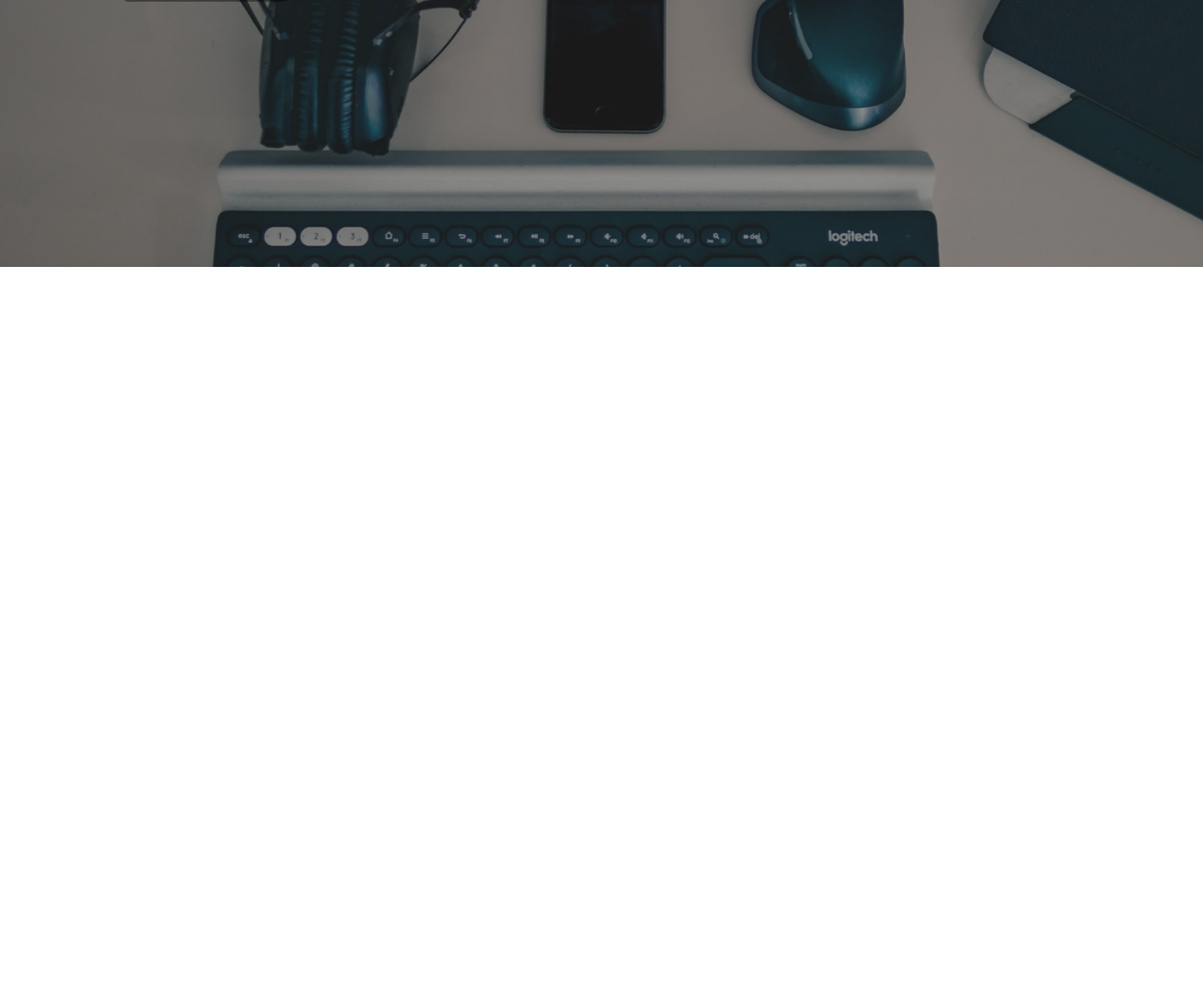
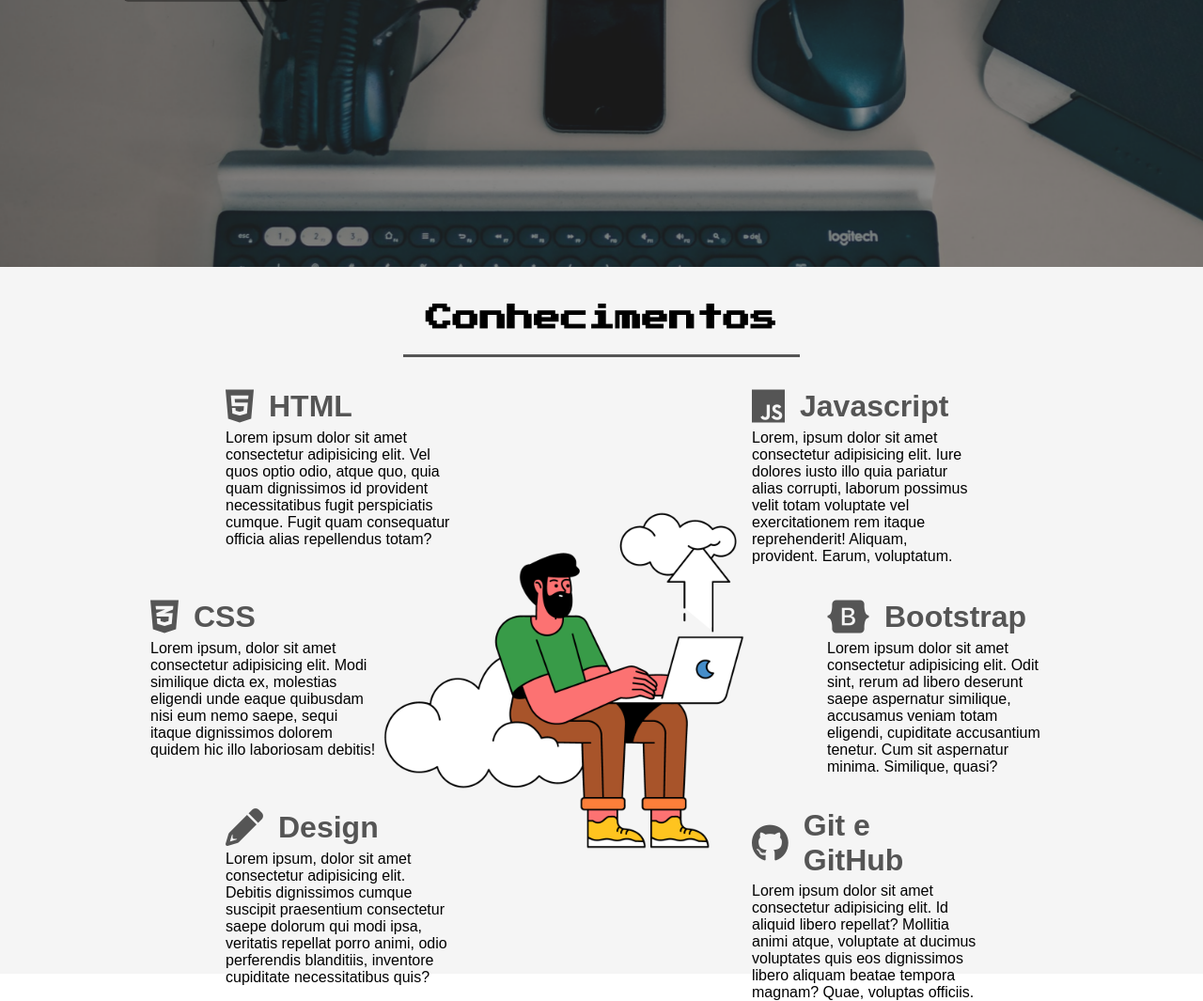
Before and after one commit to ericksergio/Portfolio, a plain HTML site: page index.html in a window 1280 px wide. Shown: the part 516-1581 px from the top of the page at 94% size. Before the commit the page ends 800 px from the top, so only its background shows below. Drawn offline with Linux system fonts and the light colour scheme; a web font is replaced by a local one.

Commit message:
:package: create conhecimentos

```diff
--- a/index.html
+++ b/index.html
@@ -45,10 +45,12 @@
         </div>
       </header>
 
-      <div class="sidebar">
+      <aside class="sidebar">
         <nav>
           <ul class="menu">
-            <li class="menu-item"><a href="#" class="menu-link">Home</a></li>
+            <li class="menu-item">
+              <a href="#" class="menu-link">Home</a>
+            </li>
             <li class="menu-item">
               <a href="#" class="menu-link">Conhecimentos</a>
             </li>
@@ -69,7 +71,106 @@
           <a href=""><i class="fab fa-github-alt"></i></a>
           <a href=""><i class="fab fa-twitter"></i></a>
         </div>
-      </div>
+      </aside>
+
+      <section class="sessao-conhecimentos">
+        <div class="sessao-header">
+          <h1>Conhecimentos</h1>
+        </div>
+        <div class="conhecimentos">
+          <div class="conhecimento">
+            <div class="conhecimento-header">
+              <i class="fab fa-html5"></i>
+              <h3>HTML</h3>
+            </div>
+            <div class="conhecimento-text">
+              <p>
+                Lorem ipsum dolor sit amet consectetur adipisicing elit. Vel
+                quos optio odio, atque quo, quia quam dignissimos id provident
+                necessitatibus fugit perspiciatis cumque. Fugit quam consequatur
+                officia alias repellendus totam?
+              </p>
+            </div>
+          </div>
+          <div class="conhecimento">
+            <div class="conhecimento-header">
+              <i class="fab fa-css3-alt"></i>
+              <h3>CSS</h3>
+            </div>
+            <div class="conhecimento-text">
+              <p>
+                Lorem ipsum, dolor sit amet consectetur adipisicing elit. Modi
+                similique dicta ex, molestias eligendi unde eaque quibusdam nisi
+                eum nemo saepe, sequi itaque dignissimos dolorem quidem hic illo
+                laboriosam debitis!
+              </p>
+            </div>
+          </div>
+          <div class="conhecimento">
+            <div class="conhecimento-header">
+              <i class="fas fa-pencil-alt"></i>
+              <h3>Design</h3>
+            </div>
+            <div class="conhecimento-text">
+              <p>
+                Lorem ipsum, dolor sit amet consectetur adipisicing elit.
+                Debitis dignissimos cumque suscipit praesentium consectetur
+                saepe dolorum qui modi ipsa, veritatis repellat porro animi,
+                odio perferendis blanditiis, inventore cupiditate necessitatibus
+                quis?
+              </p>
+            </div>
+          </div>
+          <div class="conhecimento">
+            <div class="conhecimento-header">
+              <i class="fab fa-js"></i>
+              <h3>Javascript</h3>
+            </div>
+            <div class="conhecimento-text">
+              <p>
+                Lorem, ipsum dolor sit amet consectetur adipisicing elit. Iure
+                dolores iusto illo quia pariatur alias corrupti, laborum
+                possimus velit totam voluptate vel exercitationem rem itaque
+                reprehenderit! Aliquam, provident. Earum, voluptatum.
+              </p>
+            </div>
+          </div>
+          <div class="conhecimento">
+            <div class="conhecimento-header">
+              <i class="fab fa-bootstrap"></i>
+              <h3>Bootstrap</h3>
+            </div>
+            <div class="conhecimento-text">
+              <p>
+                Lorem ipsum dolor sit amet consectetur adipisicing elit. Odit
+                sint, rerum ad libero deserunt saepe aspernatur similique,
+                accusamus veniam totam eligendi, cupiditate accusantium tenetur.
+                Cum sit aspernatur minima. Similique, quasi?
+              </p>
+            </div>
+          </div>
+          <div class="conhecimento">
+            <div class="conhecimento-header">
+              <i class="fab fa-github"></i>
+              <h3>Git e GitHub</h3>
+            </div>
+            <div class="conhecimento-text">
+              <p>
+                Lorem ipsum dolor sit amet consectetur adipisicing elit. Id
+                aliquid libero repellat? Mollitia animi atque, voluptate at
+                ducimus voluptates quis eos dignissimos libero aliquam beatae
+                tempora magnam? Quae, voluptas officiis.
+              </p>
+            </div>
+          </div>
+          <div class="conhecimento-img-wrapper">
+            <img
+              src="/images/conhecimentos-img.png"
+              alt="Conhecimentos imagem"
+            />
+          </div>
+        </div>
+      </section>
     </div>
   </body>
   <script src="script.js"></script>
--- a/script.js
+++ b/script.js
@@ -1,5 +1,5 @@
 var hamburguer = document.querySelector(".hamburguer");
 
-hamburguer.addEventListener("click", ()=>{
-    document.querySelector(".container").classList.toggle("show-menu");
+hamburguer.addEventListener("click", () => {
+  document.querySelector(".container").classList.toggle("show-menu");
 });
--- a/style.css
+++ b/style.css
@@ -233,3 +233,94 @@ header{
 .social-media i:hover{
     background-color: blue;
 }
+
+.sessao-conhecimentos{
+    background-color: #f5f5f5;
+}
+
+.conhecimentos{
+    display: grid;
+    grid-template-columns: repeat(16, 1fr);
+    grid-template-rows: repeat(6, 4rem);
+    row-gap: 3rem;
+
+}
+
+.conhecimento:nth-child(1){
+    grid-column: 4 / 7;
+    grid-row: 1 / 3;
+}
+
+.conhecimento:nth-child(2){
+    grid-column: 3 / 6;
+    grid-row: 3 / 5;
+}
+
+.conhecimento:nth-child(3){
+    grid-column: 4 / 7;
+    grid-row: 5 / -1;
+}
+
+.conhecimento:nth-child(4){
+    grid-column: 11 / 14;
+    grid-row: 1 / 3;
+}
+
+.conhecimento:nth-child(5){
+    grid-column: 12 / 15;
+    grid-row: 3 / 5;
+}
+
+.conhecimento:nth-child(6){
+    grid-column: 11 / 14;
+    grid-row: 5 / -1;
+}
+
+.sessao-header{
+    display: flex;
+    align-items: center;
+    justify-content: center;
+
+}
+
+.sessao-header h1{
+    margin-top: 1rem;
+    font-family: var(--font-primary);
+    font-size: 1.8rem;
+    border-bottom: solid 3px #555;
+    margin-bottom: 2rem;
+    padding: 1.5rem;
+}
+
+.conhecimento-header{
+    display: flex;
+    align-items: center;
+    color: #555;
+}
+
+.conhecimento-header i{
+    font-size: 2.5rem;
+}
+
+.conhecimento-header h3{
+    font-family: var(--font-secundary);
+    font-size: 2rem;
+    padding-left: 1rem;
+}
+
+.conhecimento-text{
+    font-family: var(--font-secundary);
+    margin-top: .3rem;
+    margin-bottom: 3rem;
+}
+
+.conhecimento-img-wrapper{
+    grid-column: 6 / 11;
+    grid-row: 2 / 6;
+}
+
+.conhecimento-img-wrapper img{
+    object-fit: cover;
+    width: 100%;
+
+}
```
Also changed, not shown: images/conhecimentos-img.png (added).
